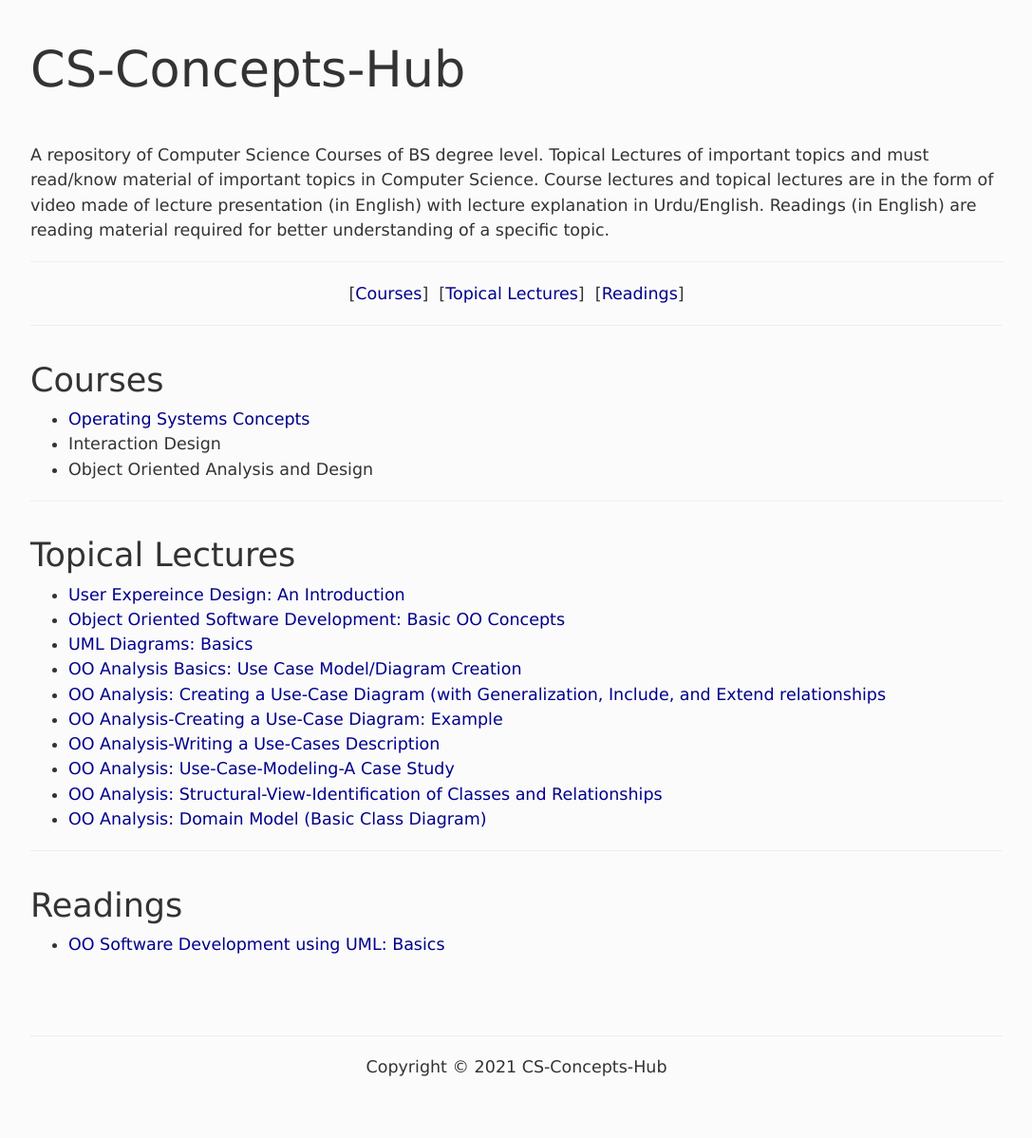
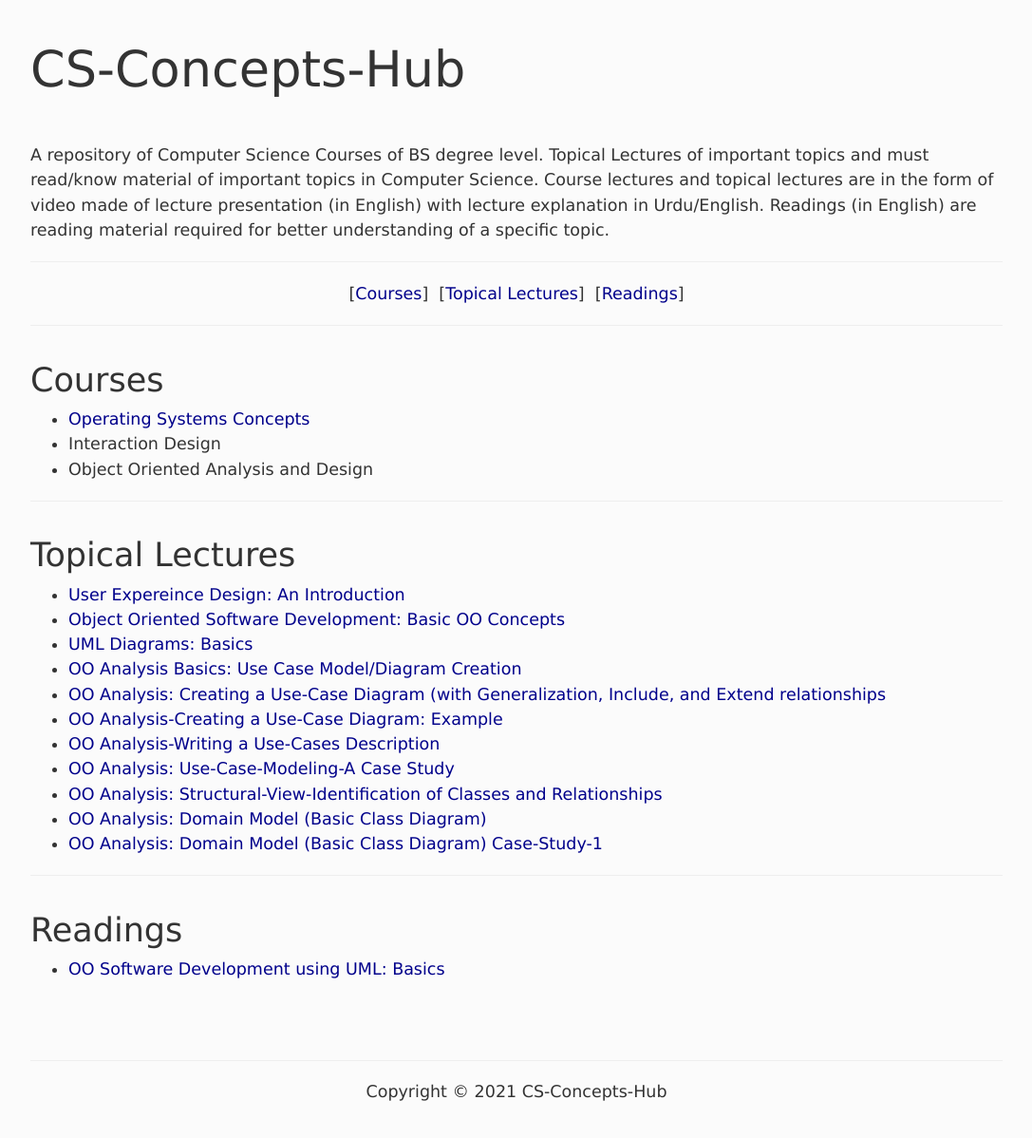
Before and after one commit to CS-Concepts-hub/CS-Concepts-hub, a Jekyll site: the page built from index.html, in a window 1280 px wide, cut to the strip 104-1353 px from the top of the page. Shown: the top 1198 px of the strip at 95% size, without its empty margins (96-1183 px from the left). Built offline with Jekyll 4.4.1, drawn with Linux system fonts in a browser that asks for light colours.

Commit message:
Update index.html

```diff
--- a/index.html
+++ b/index.html
@@ -38,6 +38,7 @@ weight: 0
 			<li><a href="https://youtu.be/6gSoXLARsfg" target="youtube">OO Analysis: Use-Case-Modeling-A Case Study</a></li>
 			<li><a href="https://youtu.be/1oE62QXYv3k" target="youtube">OO Analysis: Structural-View-Identification of Classes and Relationships</a></li>
 			<li><a href="https://youtu.be/htNFYG3w65A" target="youtube">OO Analysis: Domain Model (Basic Class Diagram)</a></li>
+			<li><a href="https://youtu.be/gwLRdpLnAS8" target="youtube">OO Analysis: Domain Model (Basic Class Diagram) Case-Study-1</a></li>
 		</ul>
 		<hr>
 		<h2 class="title" id="notes">Readings</h2>
```
